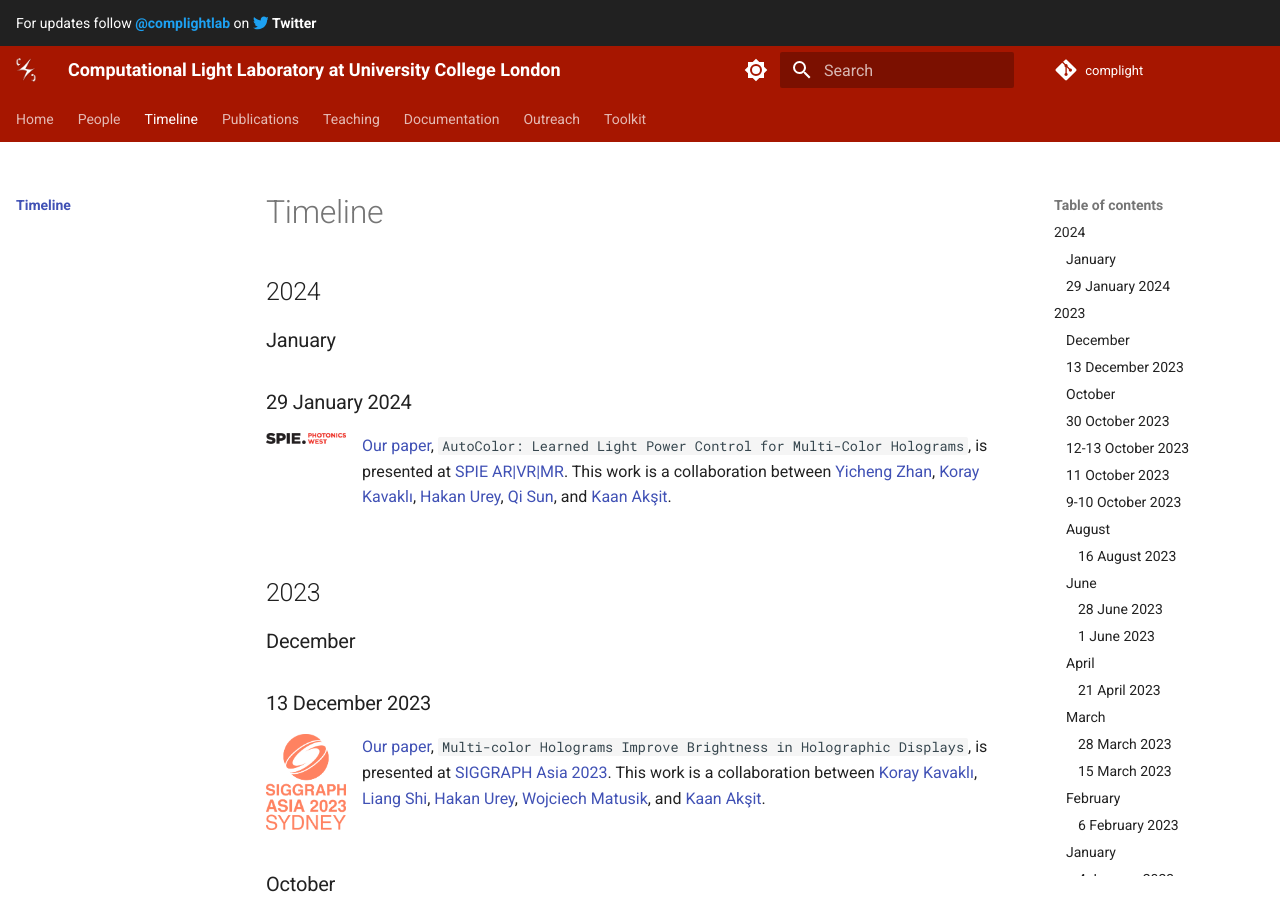
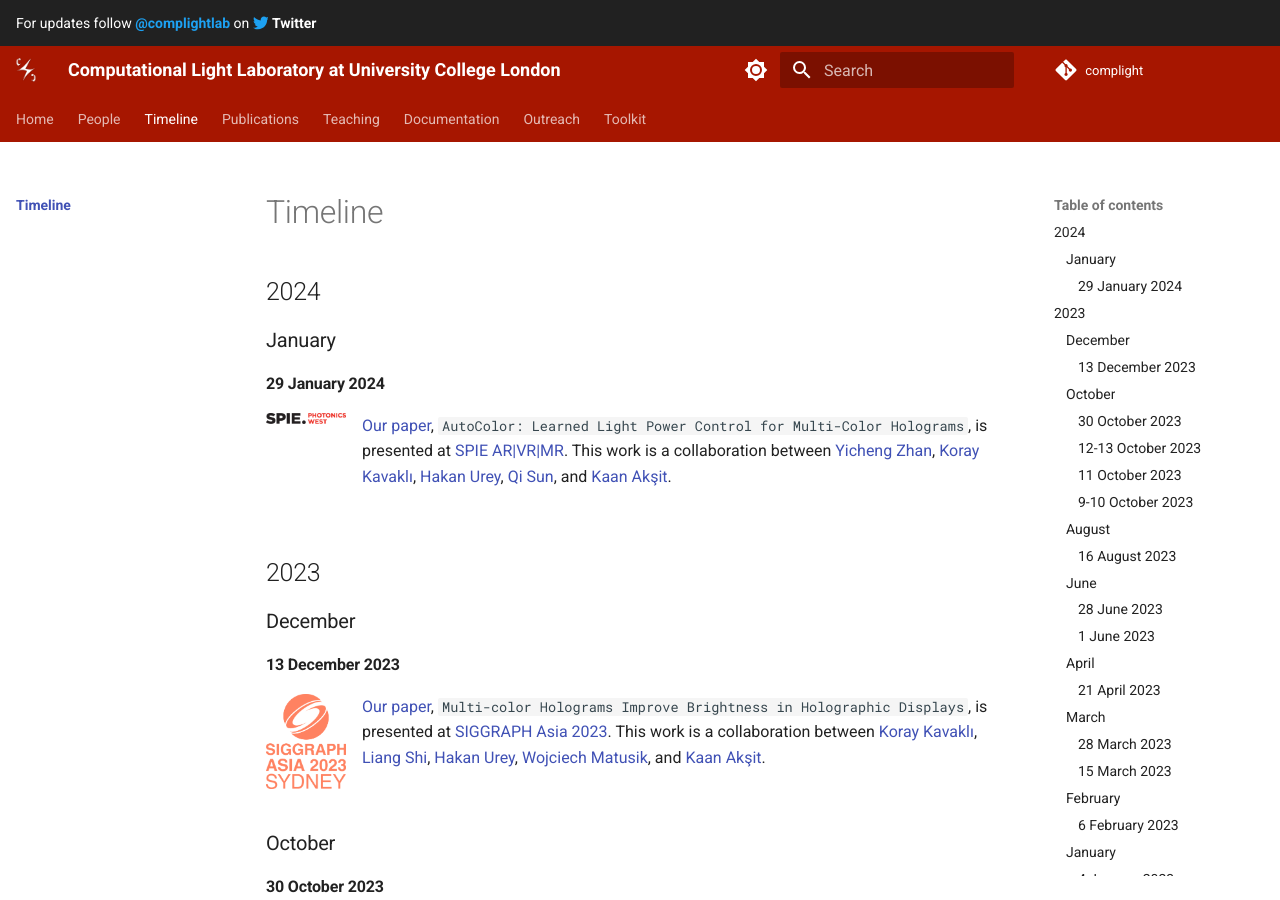
Before and after one commit to complight/complight.github.io, an MkDocs documentation site: the page built from docs/timeline/index.md, in a window 1280 px wide and 900 px high. Built offline with MkDocs 1.6.1 and Material for MkDocs 9.7.7, drawn with Linux system fonts in a browser that asks for light colours.

Commit message:
Cosmetic changes.

```diff
--- a/docs/timeline/index.md
+++ b/docs/timeline/index.md
@@ -3,7 +3,7 @@
 
 ## 2024
 ### January
-### 29 January 2024
+#### 29 January 2024
 <div style="float: left; height:100px;" class="boxed">
 <img align="left" src="../media/photonics_west.png" alt="SPIE Photonics West 2024" width="80" alt/>
 </div>
@@ -21,7 +21,7 @@ and [Kaan Akşit](https://kaanaksit.com).
 ## 2023
 
 ### December
-### 13 December 2023
+#### 13 December 2023
 <div style="float: left; height:100px;" class="boxed">
 <img align="left" src="../media/siggraph_asia_2023.png" alt="SIGGRAPH Asia 2023" width="80" alt/>
 </div>
@@ -37,7 +37,7 @@ and [Kaan Akşit](https://kaanaksit.com).
 
 
 ### October
-### 30 October 2023
+#### 30 October 2023
 <div style="float: left; height:100px;" class="boxed">
 <img align="left" src="../media/ahmet_guzel_poster_award_2.png" alt="Ahmet Guzel's Poster Award" width="100" alt/>
 </div>
@@ -48,7 +48,7 @@ We are honored to have been awarded **First Prize for Best Poster**, and we than
 <br />
 
 
-### 12-13 October 2023
+#### 12-13 October 2023
 <div style="float: left; height:100px;" class="boxed">
 <img align="left" src="../media/optica.png" width="80" alt/>
 </div>
@@ -57,7 +57,7 @@ Kaan also gave an invited talk titled `Role of Differentiable Models in Computat
 <br />
 <br />
 
-### 11 October 2023
+#### 11 October 2023
 <div style="float: left; height:100px;" class="boxed">
 <img align="left" src="../media/meta_reality_labs.png" width="80" alt/>
 </div>
@@ -68,7 +68,7 @@ Kaan's talk is titled `Unlocking Next-Generation Display Technologies with Holog
 
 
 
-### 9-10 October 2023
+#### 9-10 October 2023
 <div style="float: left; height:100px;" class="boxed">
 <img align="left" src="../media/optica.png" width="80" alt/>
 </div>
```
